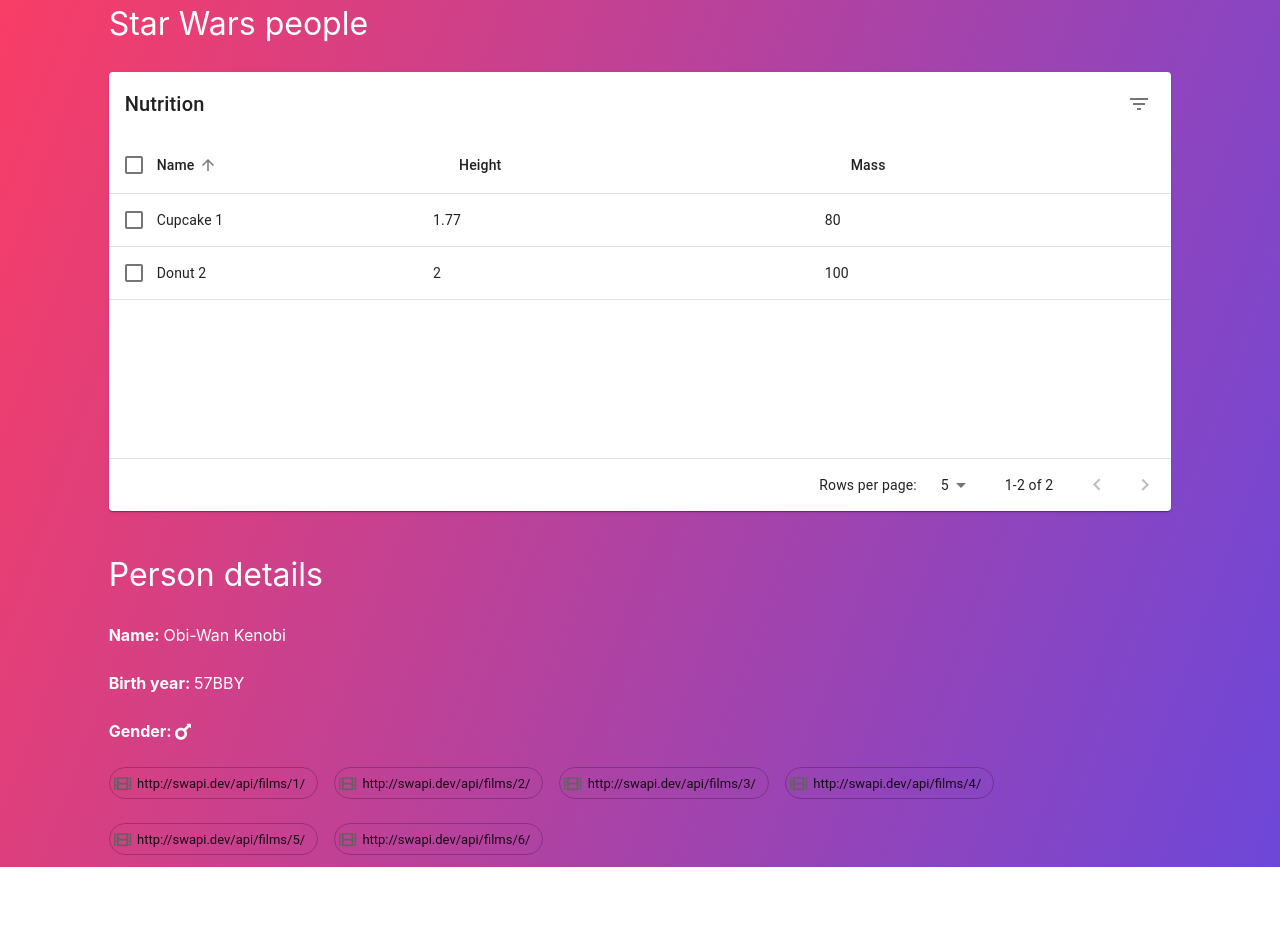
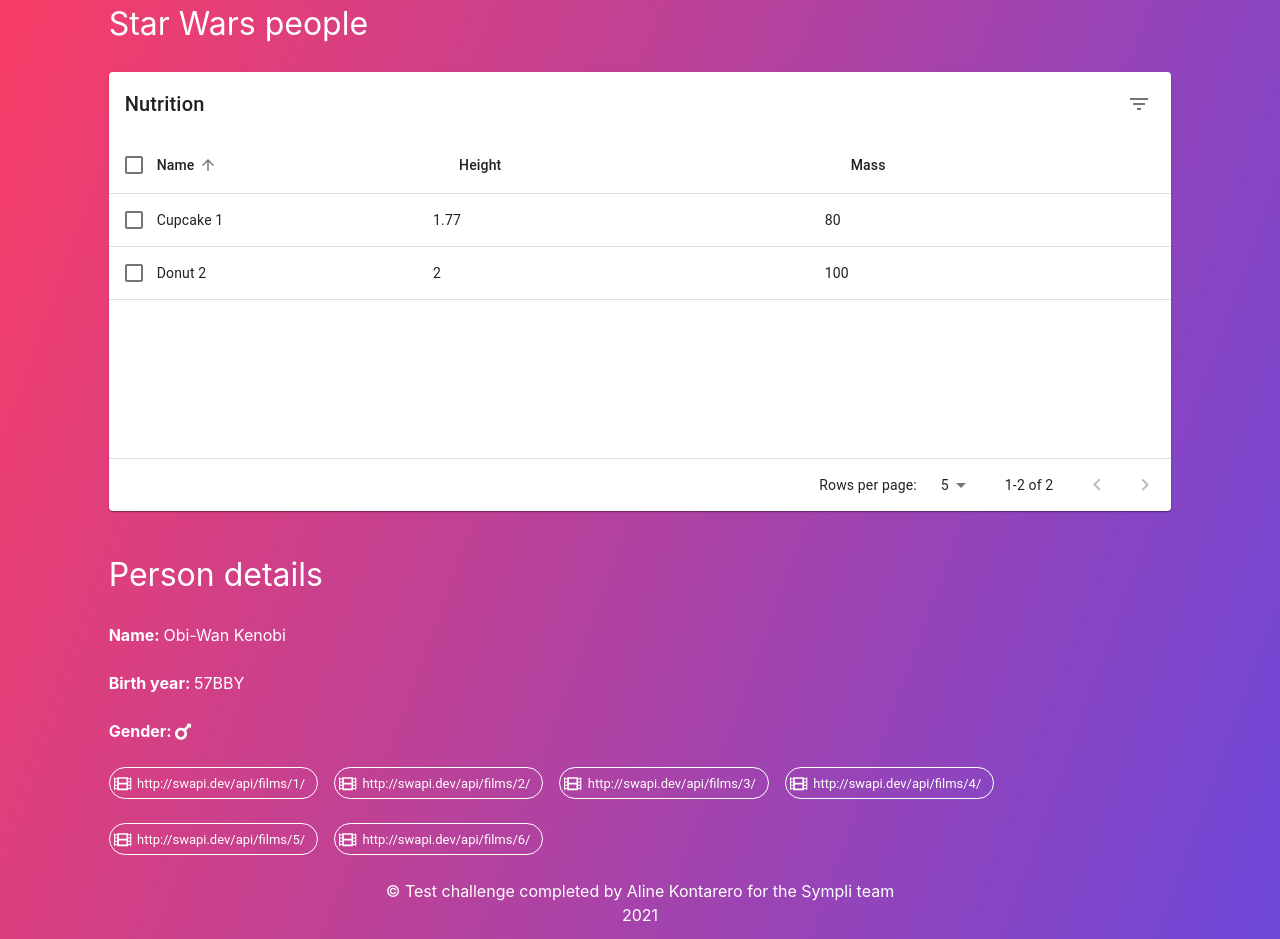
Before and after one commit to AlinaKontarero/star-wars, a React (Create React App) app: page / in a window 1280 px wide. Before the commit the page ends 867 px from the top, so only its background shows below. Built offline with nearby package versions, Linux system fonts and the light colour scheme; no server answers.

Commit message:
Added footer + styling

```diff
--- a/public/index.html
+++ b/public/index.html
@@ -3,11 +3,11 @@
   <head>
     <meta charset="utf-8" />
     <link rel="icon" href="%PUBLIC_URL%/favicon.ico" />
-    <link rel="stylesheet" href="css/font-awesome.css">
+    <!-- <link rel="stylesheet" href="css/font-awesome.css"> -->
     <meta name="viewport" content="width=device-width, initial-scale=1" />
     <link rel="stylesheet" href="https://cdn.jsdelivr.net/npm/bulma@0.9.1/css/bulma.min.css">
     <link rel="preconnect" href="https://fonts.gstatic.com">
-    <link href="https://fonts.googleapis.com/css2?family=Montserrat:wght@800&display=swap" rel="stylesheet">
+    <link href="https://fonts.googleapis.com/css2?family=Montserrat&display=swap" rel="stylesheet">
     <meta name="theme-color" content="#000000" />
     <meta
       name="description"
--- a/src/App.css
+++ b/src/App.css
@@ -9,7 +9,7 @@
 }
 
 html {
-  font-family: 'Montserrat', -apple-system, BlinkMacSystemFont, 'Segoe UI', Roboto, Oxygen, Ubuntu, Cantarell, 'Open Sans', 'Helvetica Neue', sans-serif;
+  font-family: 'Montserrat', sans-serif;
 }
 
 .App {
@@ -17,10 +17,20 @@ html {
   color: var(--white);
 }
 
+.is-footer {
+  font-size: 10;
+}
+a {
+  color: var(--white);
+}
+
 h2 {
   font-size: 2rem;
 }
 
+.center {
+  text-align: center;
+}
 
 /* Scrollbar Styles */
 body::-webkit-scrollbar {
--- a/src/components/Chip.tsx
+++ b/src/components/Chip.tsx
@@ -1,22 +1,35 @@
 import * as React from 'react'
-import { Chip as MuiChip, ChipProps } from '@material-ui/core'
+import { Chip as MuiChip, ChipProps, createStyles, makeStyles, Theme } from '@material-ui/core'
 
 interface Props extends ChipProps {
   label: string
 }
 
-class Chip extends React.Component<Props, never> {
-  render() {
+const  Chip = (props: Props) =>  {
+    const classes = useStyles();
     return (
       <MuiChip
-        key={this.props.label}
+        classes={{
+          root: classes.root,
+          icon: classes.icon
+        }}
         variant='outlined'
-        label={this.props.label}
+        label={props.label}
         icon={<i className="fas fa-film fa-lg" />}
-        color='default'
       />
     )
   }
-}
+
+const useStyles = makeStyles((theme: Theme) =>
+  createStyles({
+    root: {
+      color: 'white',
+      borderColor: 'white',
+    },
+    icon: {
+      color: 'white'
+    }
+  }),
+);
 
 export default Chip
--- /dev/null
+++ b/src/components/Footer.tsx
@@ -0,0 +1,9 @@
+import * as React from 'react'
+
+const Footer = () => {return (
+    <div className='column is-footer'>
+      <p className="center">&copy; Test challenge completed by <a href='https://www.linkedin.com/in/alina-kontarero/'>Aline Kontarero</a> for the Sympli team <br /> {new Date().getFullYear()}</p>
+    </div>
+  )}
+
+export default Footer;
--- a/src/views/View.tsx
+++ b/src/views/View.tsx
@@ -1,4 +1,5 @@
 import * as React from 'react'
+import Footer from '../components/Footer';
 import AllPersonsView from './AllPersonsView';
 import PersonDetailsView from './PersonDetailsView';
 
@@ -25,6 +26,7 @@ class View extends React.Component<{}, never> {
         <div className='columns is-multiline is-variable is-2 '>
           <AllPersonsView />
           <PersonDetailsView person={person} />
+          <Footer />
         </div>
       </div>
     </div>
```
Also changed, not shown: 1 other file (tests, documents, lock files or other folders).
